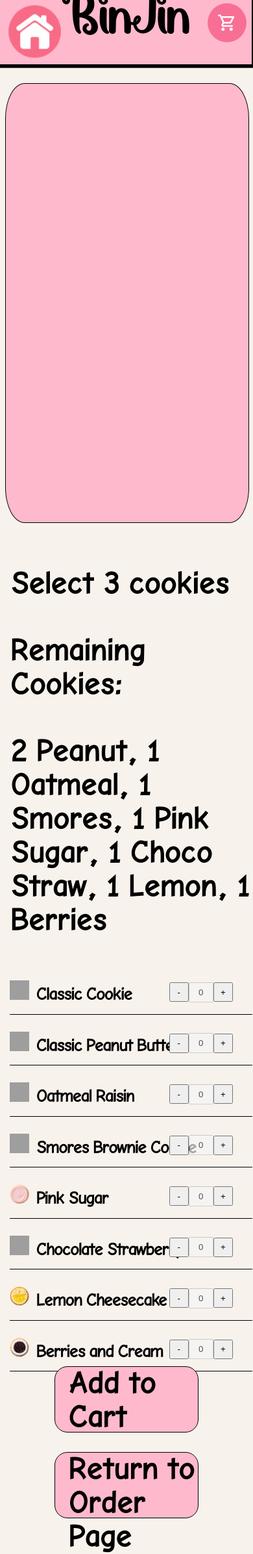
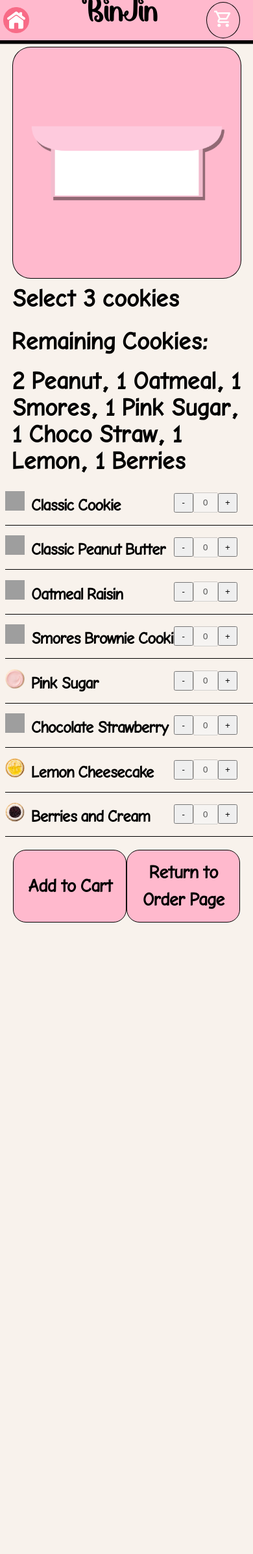
Before and after one commit to airbag-glacier/BinJin, a PHP site: page /3-pack-checkout.html in a window 390 px wide. Shown: the whole page at 65% size. After the commit the page ends 1420 px from the top, so only its background shows below. Run offline with PHP 8.4, Linux system fonts and the light colour scheme; data comes from the database, SQL or seed files in the repository; grey boxes are pictures that could not be loaded.

Commit message:
3-pack-checkout (Responsive)
changes made on checkout.css, and 3-pack-checkout.html

```diff
--- a/3-pack-checkout.html
+++ b/3-pack-checkout.html
@@ -18,22 +18,20 @@
   <body>
     <div class="container1">
       <div class="divHome">
-        <img
-          class="home"
-          src="images/home.png"
-          onclick="returnToLandingPage()"
-        />
+        <img class="home" src="images/home.png" onclick="returnToLandingPage()"/>
       </div>
       <div class="divBinJin">BinJin</div>
+      <div class="cartButton" onclick="showCart1()"><img class="shoppingCart" src="images\shopping_cart_24dp_FFFFFF_FILL0_wght400_GRAD0_opsz24.svg"></div>
     </div>
+    <div class="bodyContainer">
       <div class="container2">
-      <div class="divBoxMockup"></div>
+        <img class="pack3" src="images/jinBox3png.png">
       </div>
       <div class="container3">
         <form>
-        <p id="nSelecCookies">Select 3 cookies</p>
-        <p id="remainingCookiesTitle">Remaining Cookies:</p>
-        <p id="remainingCookiesContent"></p>
+          <p id="nSelecCookies" class="selectCookies">Select 3 cookies</p>
+          <p id="remainingCookiesTitle" class="selectCookies1">Remaining Cookies:</p>
+          <p id="remainingCookiesContent" class="selectCookies1"></p>
           <div class="classic">
             <h6>
               <img class="classicIcon" src="images/classic.png" />Classic Cookie
@@ -261,6 +259,9 @@
           </div>
         </form>
       </div>
+    </div>
+
+
 
     <div class="divCart">
       <div class="divAddToCart" onclick="showCart()">Add to Cart</div>
@@ -313,7 +314,7 @@
       <button class="close-receipt" onclick="closeReceipt()">Close</button>
     </div>
 
-    <div class="cartButton" onclick="showCart1()"><img class="shoppingCart" src="images\shopping_cart_24dp_FFFFFF_FILL0_wght400_GRAD0_opsz24.svg"></div>
+
     <script src="./pack-checkout.js"></script>
   </body>
 </html>
--- a/checkout.css
+++ b/checkout.css
@@ -17,29 +17,108 @@
 body {
   overflow-x: hidden;
   background-color: #f8f2ec;
+  margin: 0;
+  padding: 0;
+  width: 100vw;
+  height: 100vh;
 }
-
+.container1 {
+  background-color: #ffb9cd;
+  position: relative;
+  display: flex;
+  flex-direction: column;
+  align-items: center;
+  justify-content: space-between;
+  box-sizing: border-box;
+  box-shadow: 0px 2.53px 0px 3px black;
+  flex-direction: row;
+}
 .divBinJin {
-  display: flex;
-  justify-content: center;
-  align-content: center;
-  font-family: "CurlyCandy";
-  background-color: #ffb9cd;
-  width: 100%;
-  height: 12vh;
-  font-size: 8vh;
+  font-family: 'CurlyCandy';
+  font-size: 40px;
   align-items: center;
-  box-shadow: 0px 2.53px 0px 3px black;
 }
-
 .divHome {
-  height: 12vh;
-  position: absolute;
+  height: 50px;
+  width: 50px;
+  position: relative;
   display: flex;
   align-items: center;
-  left: 5px;
+  justify-content: center;
 }
-
+.divHome img {
+  width: 50px;
+  height: 50px;
+  object-fit: contain;
+}
+.cartButton {
+  position: relative;
+  background-color: #ffb9cd;
+  border: solid black 1px;
+  border-radius: 50%;
+  padding: 10px 10px;
+  cursor: pointer;
+  margin-right: 20px;
+}
+.bodyContainer {
+  width: 100%;
+  height: auto;
+  display: flex;
+  flex-direction: row;
+  justify-content: space-between;
+  padding-top: 10px;
+}
+.container2 {
+  background-color: #ffb9cd;
+  width: 700px;
+  max-width: 700px;
+  height: auto;
+  position: relative;
+  border-radius: 8%;
+  border: 0.5px solid black;
+  margin: 10px;
+}
+.container3 {
+  width: 100%;
+  max-width: 800px;
+  height: auto;
+  position: relative;
+  font-family: 'ComicBold';
+  letter-spacing: -0.3vh;
+  font-size: 7vh;
+  padding-left: 2%;
+  overflow-y: scroll;
+  padding-top: 0;
+  padding-bottom: 0;
+}
+.divCart {
+  display: flex;
+  position: relative;
+  flex-direction: row;
+  align-items: center;
+  justify-content: space-between;
+  margin: 20px;
+  height: auto;
+}
+.divAddToCart, .returnOrderNow {
+  background-color: #ffb9cd;
+  width: 200px;
+  height: 100px;
+  font-family: 'ComicBold';
+  letter-spacing: -0.3vh;
+  font-size: 30px;
+  border-radius: 20px;
+  border: solid black 1px;
+  cursor: pointer;
+  display: flex;
+  align-items: center;
+  justify-content: center;
+  padding: 5px;
+  text-align: center;
+  white-space: normal;
+  overflow: hidden;
+  line-height: 1.4;
+}
 .home {
   position: relative;
   width: 100%;
@@ -47,43 +126,15 @@ body {
   cursor: pointer;
   scale: 0.8;
 }
-
-.container1 {
-  background-color: #f8f2ec;
-  width: 100%;
-  height: 100%;
-  position: absolute;
-  left: -2px;
-  top: -2px;
+.selectCookies {
+  font-size: 40px;
+  margin: 10px;
 }
-
-.container2 {
-  background-color: #ffb9cd;
-  width: 50%;
-  height: 80vh;
-  position: absolute;
-  top: 15vh;
-  border-radius: 8%;
-  left: 2.5%;
-  border: black 0.5px solid;
+.selectCookies1 {
+  font-size: 40px;
+  margin: 10px;
+  display: inline-block;
 }
-
-.container3 {
-  background-color: #f8f2ec;
-  width: 40.5%;
-  height: 60%;
-  position: absolute;
-  top: 15vh;
-  left: 55%;
-  right: 2.5%;
-  font-family: "ComicBold";
-  letter-spacing: -0.3vh;
-  font-size: 6vh;
-  padding-top: 2%;
-  padding-left: 2%;
-  overflow-y: scroll;
-}
-
 .classic,
 .pntButter,
 .oatRaisin,
@@ -94,102 +145,43 @@ body {
 .berCream {
   border-bottom: 0.5px solid black;
   height: 8vh;
-  font-size: 5vh;
+  font-size: 40px;
   align-items: center;
   align-self: center;
   justify-content: left;
   display: flex;
-  margin-bottom: 10px;
+  margin-top: 0;
+  margin-bottom: 0;
 }
-
-.divAddToCart {
-  background-color: #ffb9cd;
-  width: 200px;
-  height: 100px;
-  position: absolute;
-  font-family: "ComicBold";
-  letter-spacing: -0.3vh;
-  font-size: 6vh;
-  border-radius: 20px;
-  border: solid black 1px;
-  cursor: pointer;
-  align-content: center;
-  justify-content: center;
-  padding-left: 20px;
-  left: 56%;
-  bottom: 10px; /* Adjust to ensure it's at the bottom */
-}
-
-.returnOrderNow {
-  background-color: #ffb9cd;
-  width: 200px;
-  height: 100px;
-  position: absolute;
-  font-family: "ComicBold";
-  letter-spacing: -0.3vh;
-  font-size: 6vh;
-  border-radius: 20px;
-  border: solid black 1px;
-  cursor: pointer;
-  align-content: center;
-  justify-content: center;
-  padding-left: 20px;
-  left: 78%;
-  bottom: 10px; /* Adjust to ensure it's at the bottom */
-}
-
-.classicIcon {
+.classicIcon{
   position: relative;
   width: 30px;
   height: 30px;
   margin-right: 10px;
   top: 2%;
 }
+.pack3 {
+  width: 100%; /* Makes the image take up 100% of the container's width */
+  height: 100%; /* Ensures the image fills the container's height */
+  object-fit: contain; /* Ensures the aspect ratio is preserved and the image does not overflow */
+}
 
-@media screen and (max-width: 800px) {
-  .container2 {
-    width: 100%;
-    height: 80vh;
-    position: relative;
-    left: 0;
-    top: 14vh;
-    margin: 10px auto;
+@media screen and (max-width: 809px) {
+  .bodyContainer {
+      display: flex;
+      flex-direction: column; /* Stack the elements vertically */
+      width: 100%; /* Ensure it uses the full width of the screen */
   }
 
-  .container3 {
-    width: 100%;
-    height: auto; /* Ensure it grows with content */
-    position: relative;
-    left: 0;
-    top: 14vh;
-    margin: 10px auto;
-    overflow-y: scroll;
-    padding-bottom: 60px; /* Space for the Add to Cart button */
+  .bodyContainer > * {
+      width: 100%; /* Make child elements responsive */
+      max-width: 100%; /* Prevent them from exceeding screen width */
   }
 
-  .divAddToCart {
-    position: relative;
-    top: auto;
-    bottom: 0;
-    margin: 20px auto 0;
-    width: 200px;
-    left: 0;
-    margin-top: 40px;
-  }
-
-  .returnOrderNow {
-    position: relative;
-    margin: 20px auto 0;
-    width: 200px;
-    left: 0;
-    margin-top: 40px;
-  }
-
-  .cartModal {
-    position: relative;
-    top: 50%;
-    left: 50%;
-    transform: translate(-50%, -50%);
+  .container2 {
+      margin: 0 auto; /* Center horizontally */
+      width: 90%; /* Optional: Adjust width to fit the smaller screen */
+      max-width: 700px; /* Retain the original maximum width */
   }
 }
 
@@ -302,27 +294,11 @@ body {
   overflow-y: scroll;
 }
 
-.cartButton {
-  position: absolute;
-  top: 5px;
-  right: 10px;
-  background-color: #f86f96;
-  border-radius: 100px;
-  padding: 15px 15px;
-  cursor: pointer;
-  z-index: 0;
-  position: absolute;
-  display: flex;
-  align-items: center;
 
-}
 
 .shoppingCart{
   width: 30px;
   height: 30px;
-
-
-
 }
 .quantifiers {
   position: absolute;
```
Also changed, not shown: images/jinBox2png.png (added), images/jinBox3png.png (added), images/jinBoxpng.png (added). Lines whose indentation alone changed are shown as unchanged.
